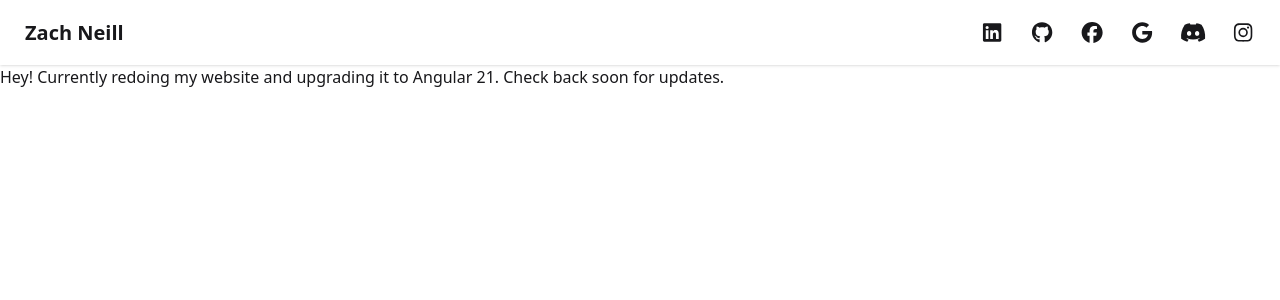
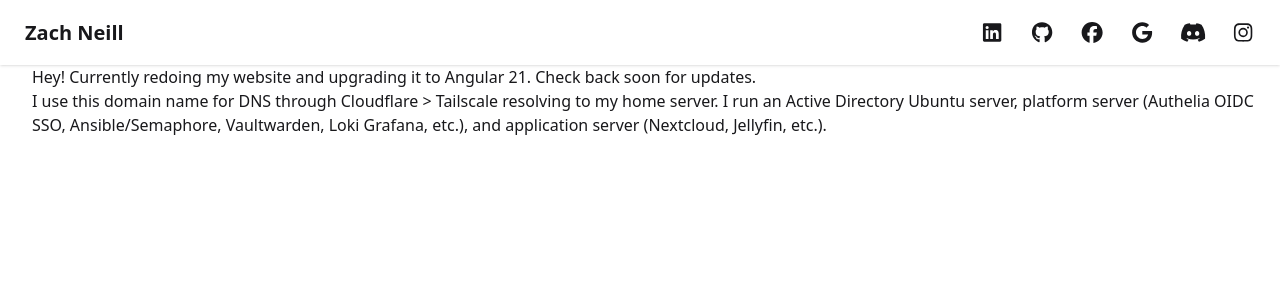
Before and after one commit to zachneill/zachneill.github.io, an Angular app: page / in a window 1280 px wide. Shown: the top 300 px of the page. Built offline with nearby package versions, Linux system fonts and the light colour scheme.

Commit message:
add quick note on home server

```diff
--- a/src/app/app.html
+++ b/src/app/app.html
@@ -1,6 +1,11 @@
 <!-- DaisyUI home page -->
 <div class="bg-base-100">
   <app-navbar></app-navbar>
-  Hey! Currently redoing my website and upgrading it to Angular 21. Check back soon for updates.
+  <p style="margin-left: 2rem; overflow: auto;">
+    Hey! Currently redoing my website and upgrading it to Angular 21. Check back soon for updates.
+  </p>
+  <p style="margin-left: 2rem; overflow: auto;">
+    I use this domain name for DNS through Cloudflare > Tailscale resolving to my home server. I run an Active Directory Ubuntu server, platform server (Authelia OIDC SSO, Ansible/Semaphore, Vaultwarden, Loki Grafana, etc.), and application server (Nextcloud, Jellyfin, etc.).
+  </p>
 </div>
 <router-outlet />
```
Also changed, not shown: 2 other files (tests, documents, lock files or other folders).
